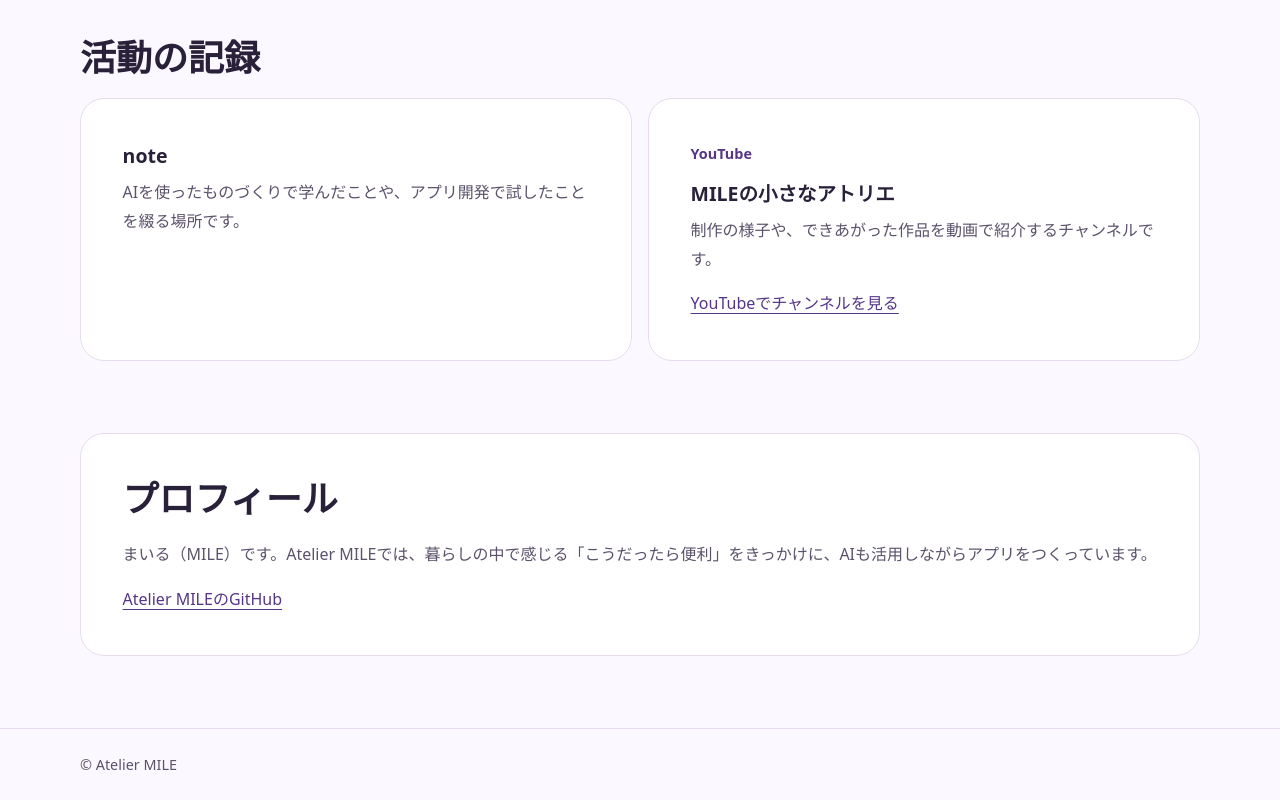
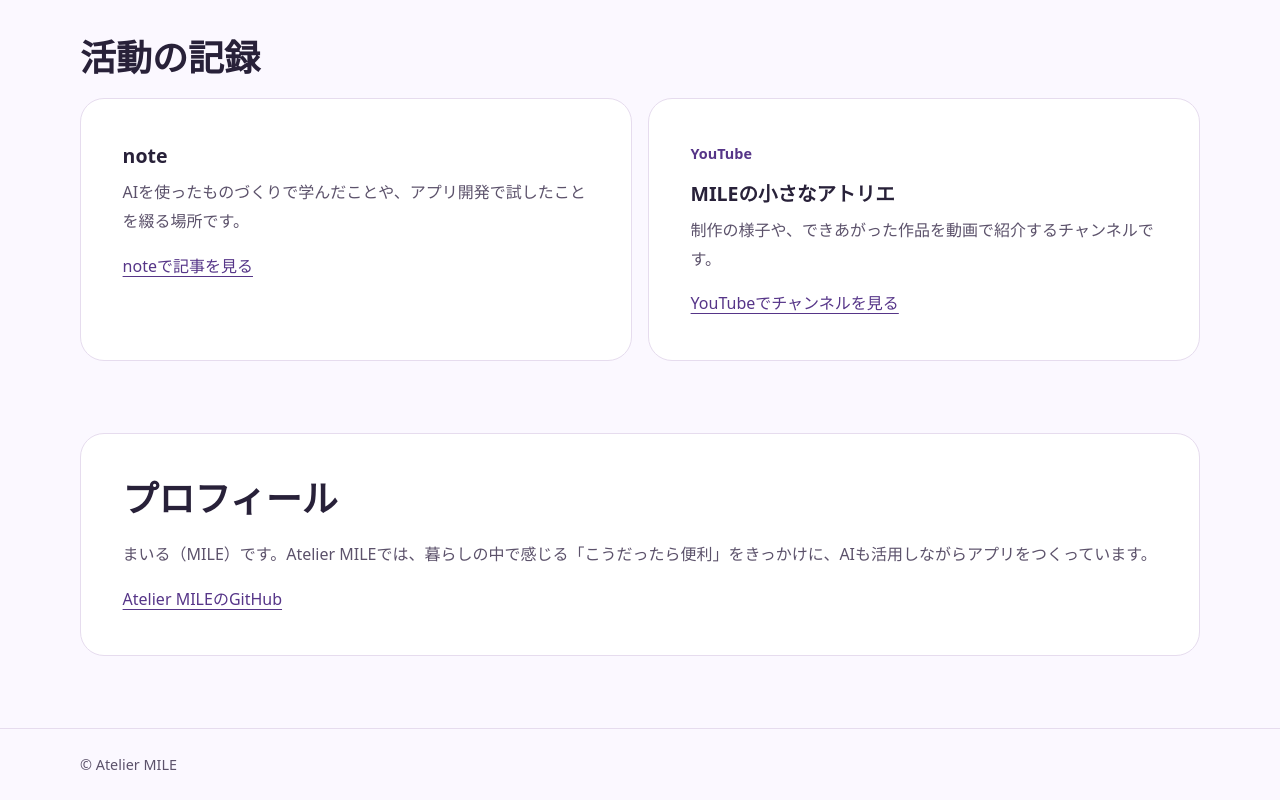
Before and after one commit to atelier-mile/atelier-mile.github.io, a plain HTML site: page index.html in a window 1280 px wide. Shown: the part 1125-1925 px from the top of the page. Drawn offline with Linux system fonts and the light colour scheme.

Commit message:
活動の記録にnoteプロフィールへのリンクを追加

```diff
--- a/index.html
+++ b/index.html
@@ -84,6 +84,7 @@ footer {border-top:1px solid var(--line);padding-block:1.4rem;color:var(--muted)
       <article class="panel">
         <h3>note</h3>
         <p>AIを使ったものづくりで学んだことや、アプリ開発で試したことを綴る場所です。</p>
+        <p><a href="https://note.com/ai_kurashi_diary">noteで記事を見る</a></p>
       </article>
       <article class="panel">
         <p class="label">YouTube</p>
```
